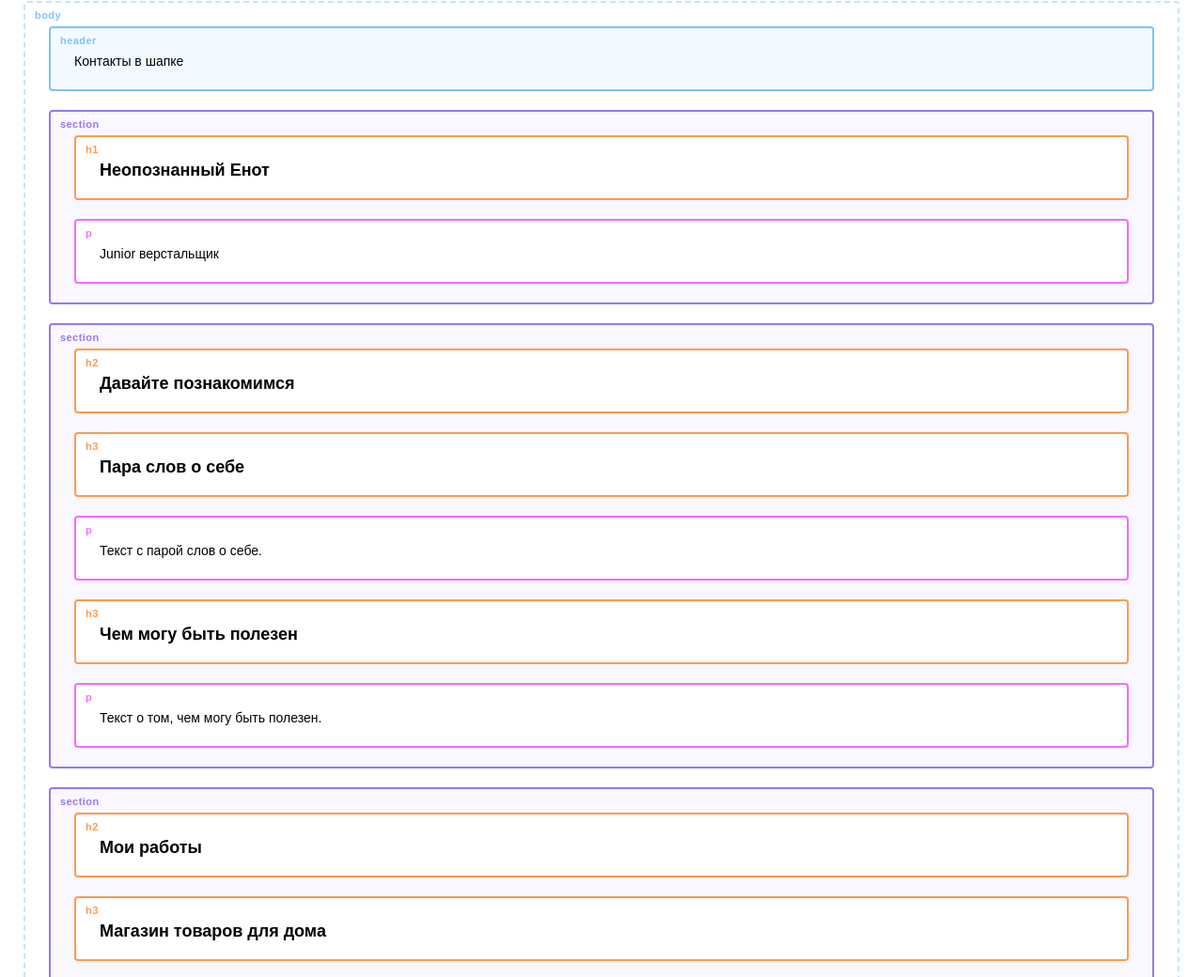
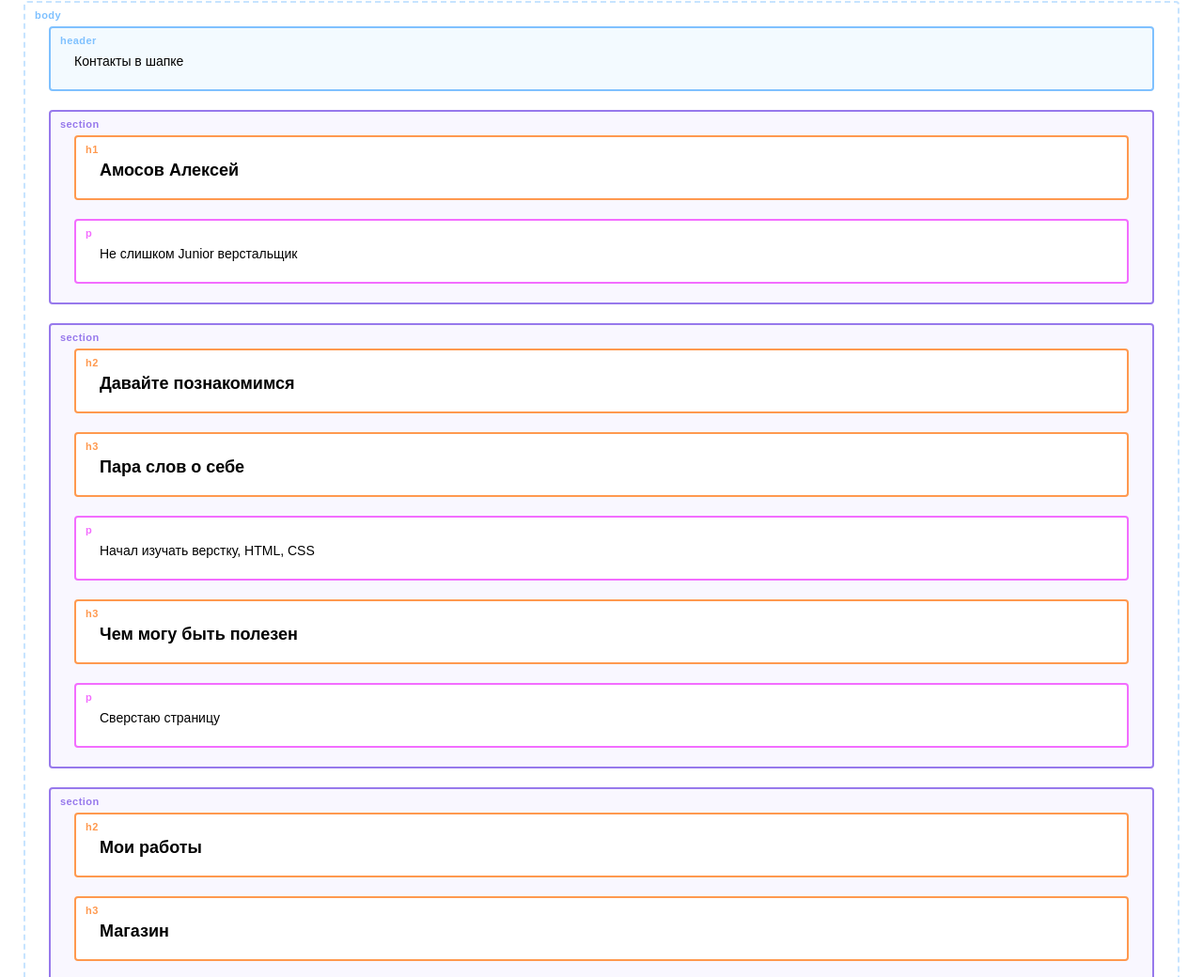
Before and after one commit to amsv/portfolio-step, a plain HTML site: page index.html in a window 1280 px wide. Shown: the part 24-1064 px from the top of the page at 94% size. Drawn offline with Linux system fonts and the light colour scheme.

Commit message:
немного теста о себе

```diff
--- a/index.html
+++ b/index.html
@@ -12,22 +12,22 @@
     </header>
 
     <section class="hero-image">
-      <h1 class="heading">Неопознанный Енот</h1>
-      <p>Junior верстальщик</p>
+      <h1 class="heading">Амосов Алексей</h1>
+      <p>Не слишком Junior верстальщик</p>
     </section>
 
     <section class="intro">
       <h2 class="subheading">Давайте познакомимся</h2>
       <h3>Пара слов о себе</h3>
-      <p>Текст с парой слов о себе.</p>
+      <p>Начал изучать верстку, HTML, CSS</p>
       <h3>Чем могу быть полезен</h3>
-      <p>Текст о том, чем могу быть полезен.</p>
+      <p>Сверстаю страницу</p>
     </section>
 
     <section class="portfolio">
       <h2 class="subheading">Мои работы</h2>
 
-      <h3>Магазин товаров для дома</h3>
+      <h3>Магазин </h3>
       <p>Мой первый сайт.</p>
 
       <h3>Блог начинающего верстальщика</h3>
```
